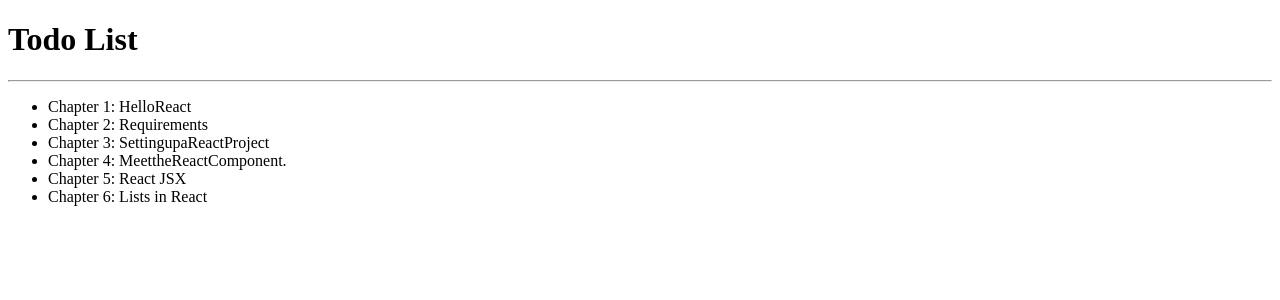
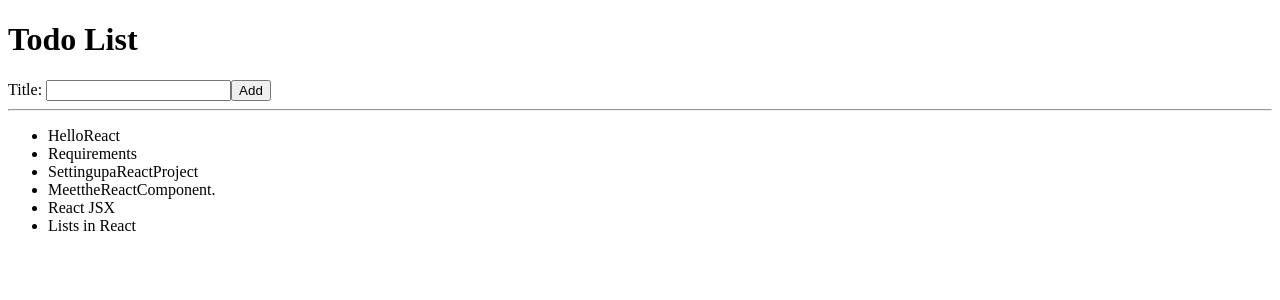
Before and after one commit to mikelikecoding/react-todo2, a React (Create React App) app: page / in a window 1280 px wide. Shown: the top 300 px of the page. Built offline with nearby package versions, Linux system fonts and the light colour scheme; the HTML template or start-up script is replaced by a standard one.

Commit message:
For mentor's comments

```diff
--- /dev/null
+++ b/src/AddTodoForm.js
@@ -0,0 +1,23 @@
+import * as React from 'react'
+
+function AddTodoForm () {
+
+    let todoTitle = '';
+    const handleAddTodo = (event) => {
+      event.preventDefault();
+      todoTitle = event.target.value;
+    }
+
+   return (
+    <form>
+      <label htmlFor="todoTitle">Title: </label>
+      <input name='title' type="text" onChange={handleAddTodo} />
+      <button>Add</button>
+    </form>
+
+   )
+}
+
+
+
+export default AddTodoForm;
--- a/src/App.js
+++ b/src/App.js
@@ -1,48 +1,23 @@
 import * as React from 'react';
-
-{/*This is an array of object to create a list*/}
-
-const todoList = [
-  {
-    title: 'HelloReact',
-    objectID: 1,
-}, {
-    title: 'Requirements',
-    objectID: 2,
-},{
-  title: 'SettingupaReactProject',
-  objectID: 3,
-},{
-  title: 'MeettheReactComponent.',
-  objectID: 4,
-},{
-  title: 'React JSX',
-  objectID: 5,
-},{
-  title: 'Lists in React',
-  objectID: 6,
-},
+import TodoList from './TodoList';
+import AddTodoForm from './AddTodoForm';
 
 
-];
-
-{/*This is the app that will display the arrays of Object*/}
+{/*This is the app that will display the arrays of Object and the form with button*/}
 
 function App() {
+
   return (
-<div>
+    <div>
       <h1>Todo List</h1>
 
+
+  <AddTodoForm />
 <hr />
-    <ul>
-        {/*This map function will iterate through the array of object*/}
+ <TodoList />
+</div> );
 
-      {todoList.map((item) =>
-        <li key={item.objectID} >Chapter  {item.objectID}:  {item.title}
-        </li> )}
-
-    </ul>
-</div> );
 }
 
+
 export default App;
--- a/src/TodoList.js
+++ b/src/TodoList.js
@@ -1,4 +1,5 @@
 import * as React from 'react';
+import TodoListItem from './TodoListItem';
 
 /////////////////////////////
 // The todo arry
@@ -37,9 +38,8 @@
         <ul>
         {/*This map function will iterate through the array of object*/}
 
-      {todoList.map((item) =>
-        <li key={item.objectID} >Chapter  {item.objectID}:  {item.title}
-        </li> )}
+      {todoList.map((todo) =><TodoListItem key={todo.objectID}  title={todo.title}  /> )}
+
 
       </ul>
     )
--- /dev/null
+++ b/src/TodoListItem.js
@@ -0,0 +1,15 @@
+import * as React from 'react'
+
+const TodoListItem = (props) => {
+   return (
+
+        <li>{props.title}</li>
+
+   )
+}
+
+
+
+
+
+export default TodoListItem;
```
Also changed, not shown: src/AddtTodoForm.js (deleted, +0 -18 lines).
